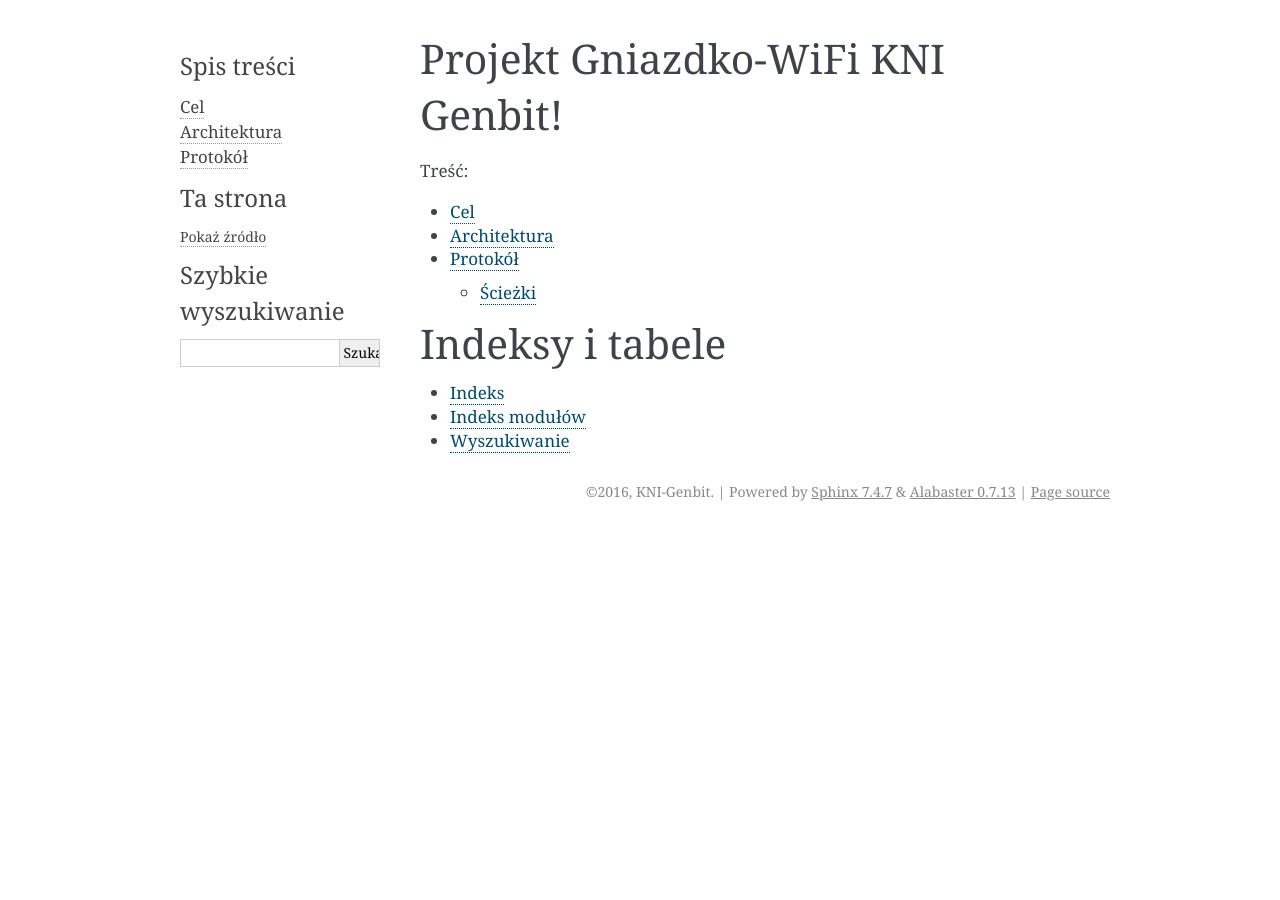
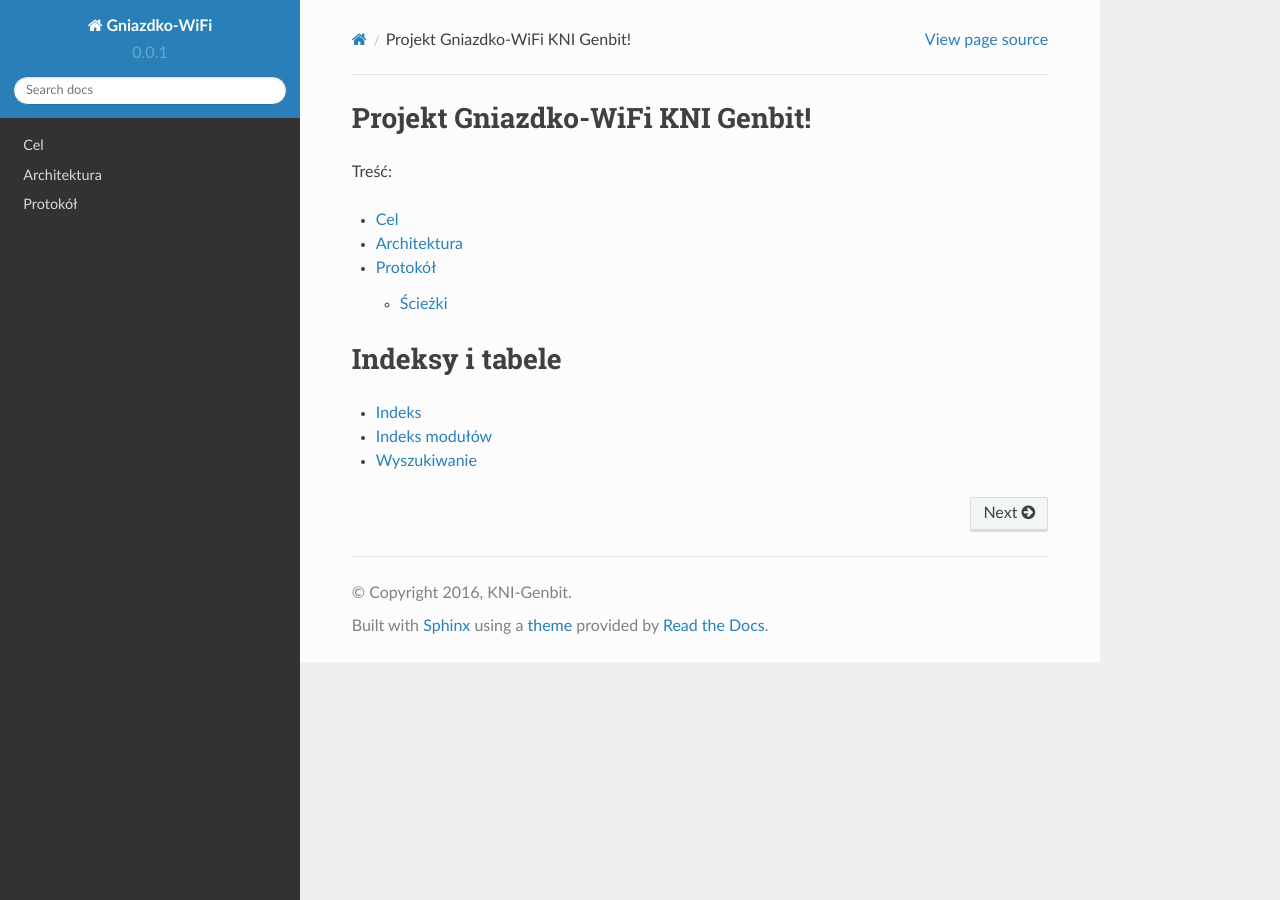
Before and after one commit to KNI-Genbit/Gniazdko-WiFi, a Sphinx documentation site: the page built from docs/index.rst, in a window 1280 px wide. Built offline with Sphinx 7.4.7 and the Read the Docs theme 2.0.0, drawn with Linux system fonts in a browser that asks for light colours.

Commit message:
Use rtfd theme

```diff
--- a/docs/conf.py
+++ b/docs/conf.py
@@ -133,6 +133,15 @@ html_theme = 'alabaster'
 
 # Add any paths that contain custom themes here, relative to this directory.
 # html_theme_path = []
+
+try:
+    import sphinx_rtd_theme
+
+    html_theme = "sphinx_rtd_theme"
+
+    html_theme_path = [sphinx_rtd_theme.get_html_theme_path()]
+except ImportError:
+    pass
 
 # The name for this set of Sphinx documents.
 # "<project> v<release> documentation" by default.
```
